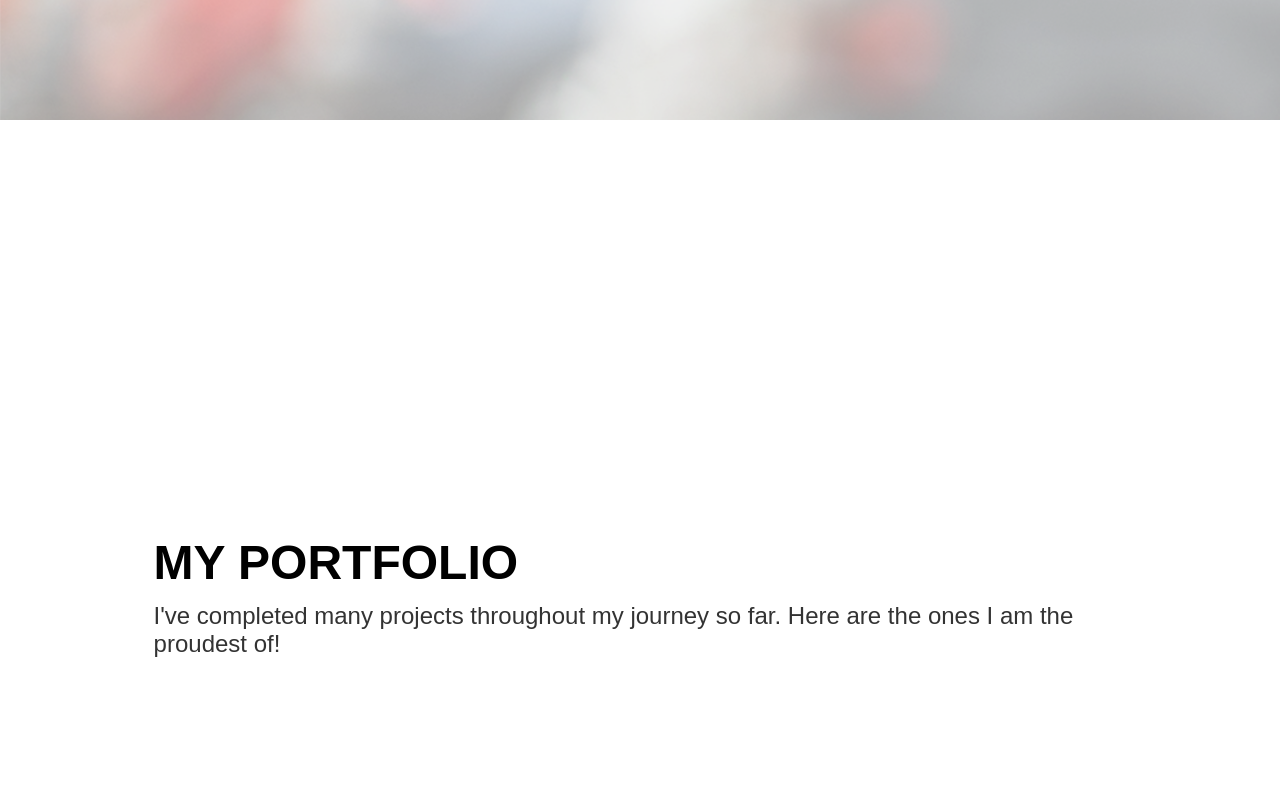
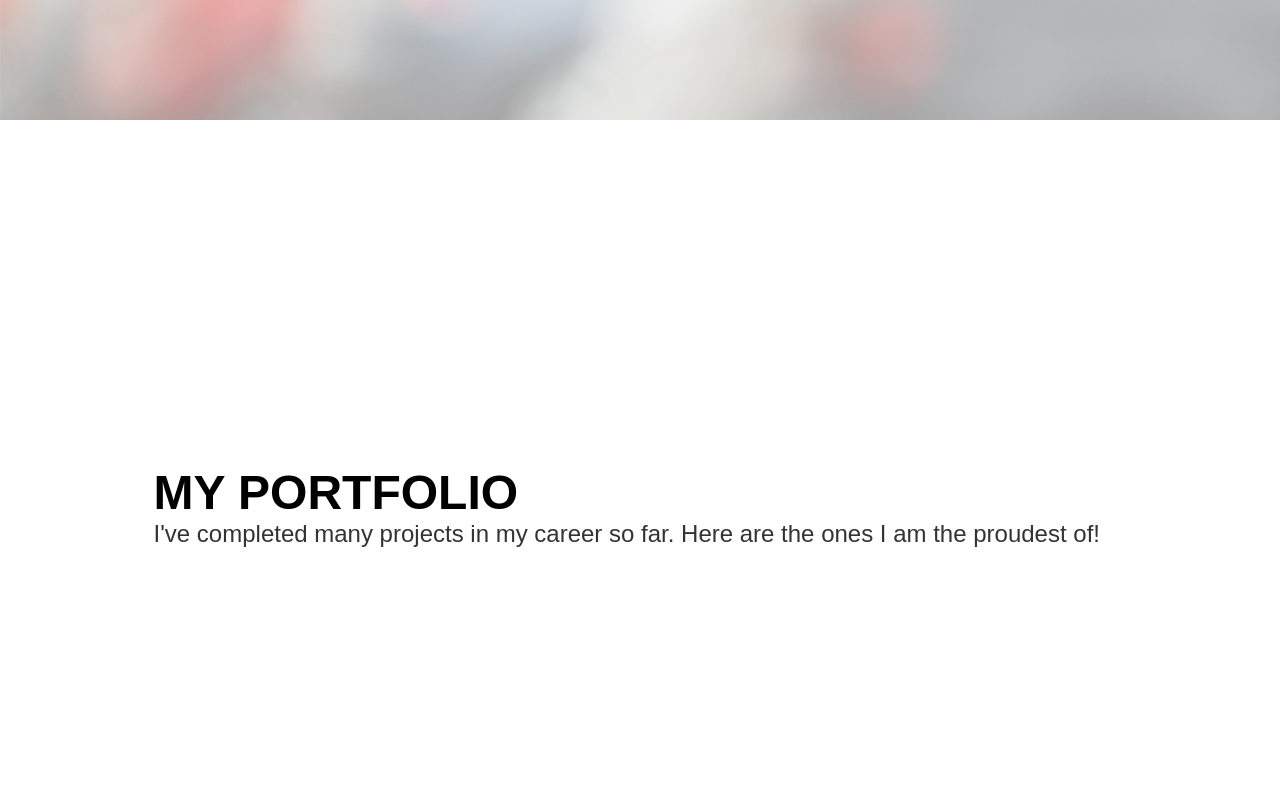
Before and after one commit to jameskbecker/portfolio-old, a Next.js app: page / in a window 1280 px wide. Shown: the part 680-1480 px from the top of the page. Built offline with nearby package versions, Linux system fonts and the light colour scheme.

Commit message:
Add and implement CoverPage

```diff
--- /dev/null
+++ b/src/components/cover-page/animations.ts
@@ -0,0 +1,25 @@
+import { Variants } from 'framer-motion';
+
+export const headingVariants: Variants = {
+  initial: {
+    opacity: 0,
+    transform: 'translateX(-100%)',
+  },
+  slideIn: {
+    opacity: 1,
+    transform: 'translateX(0%)',
+    transition: { duration: 1 },
+  },
+};
+
+export const subheadingVariants: Variants = {
+  initial: {
+    opacity: 0,
+    transform: 'translateX(-100%)',
+  },
+  slideIn: {
+    opacity: 1,
+    transform: 'translateX(0%)',
+    transition: { duration: 1, delay: 0.5 },
+  },
+};
--- a/src/components/sections/portfolioSection/PortfolioCover.tsx
+++ b/src/components/cover-page/index.tsx
@@ -1,44 +1,41 @@
 import { motion, useAnimationControls, useInView } from 'framer-motion';
 import { useEffect, useRef } from 'react';
 import { headingVariants, subheadingVariants } from './animations';
-import { StyledPortfolioCover } from './styles';
+import { StyledCoverPage } from './styles';
 
-const PortfolioCover = () => {
+const CoverPage = ({ heading, subheading }: any) => {
   const ref = useRef(null);
   const inView = useInView(ref);
   const controls = useAnimationControls();
 
   useEffect(() => {
     if (inView) {
-      controls.start('fall');
+      controls.start('slideIn');
     } else {
-      controls.start('stand');
+      controls.start('initial');
     }
-  });
+  }, [inView, controls]);
 
   return (
-    <StyledPortfolioCover>
+    <StyledCoverPage>
       <motion.h1
         ref={ref}
-        initial="stand"
+        initial="initial"
         animate={controls}
-        exit="stand"
         variants={headingVariants}
       >
-        My Portfolio
+        {heading}
       </motion.h1>
       <motion.h3
         ref={ref}
-        initial="stand"
+        initial="initial"
         animate={controls}
-        exit="stand"
         variants={subheadingVariants}
       >
-        I&apos;ve completed many projects throughout my journey so far. Here are
-        the ones I am the proudest of!
+        {subheading}
       </motion.h3>
-    </StyledPortfolioCover>
+    </StyledCoverPage>
   );
 };
 
-export default PortfolioCover;
+export default CoverPage;
--- /dev/null
+++ b/src/components/cover-page/styles.ts
@@ -0,0 +1,20 @@
+import styled from 'styled-components';
+
+export const StyledCoverPage = styled.div`
+  display: flex;
+  flex-direction: column;
+  height: 100vh;
+
+  h1,
+  h3 {
+    flex: 1 1;
+  }
+
+  h1 {
+    display: flex;
+    align-items: flex-end;
+  }
+
+  h3 {
+  }
+`;
--- a/src/components/sections/expertiseSection/index.tsx
+++ b/src/components/sections/expertiseSection/index.tsx
@@ -1,3 +1,4 @@
+import CoverPage from '@/components/cover-page';
 import ParallaxText from '@/components/parallaxText';
 import {
   other,
@@ -15,8 +16,13 @@ const space = '\xA0\xA0\xA0';
 const ExpertiseSection = () => {
   return (
     <StyledExpertiseSection id="expertise">
-      <h1>My Expertise</h1>
+      <CoverPage
+        heading="My Skills"
+        subheading="The opportunity to work with many different technologies has allowed me to discover where my interests lie and specialise in what I'm great at."
+      />
+
       <StyledExpertiseContent>
+        <h1>My Expertise</h1>
         <ParallaxText baseSpeed={-1}>
           <UpperText>{topFour.join(space)}</UpperText>
         </ParallaxText>
--- a/src/components/sections/expertiseSection/styles.tsx
+++ b/src/components/sections/expertiseSection/styles.tsx
@@ -5,7 +5,6 @@ export const StyledExpertiseSection = styled.section`
   flex-direction: column;
   justify-content: center;
   align-items: center;
-  height: 100vh;
 
   padding: 12vw;
   margin: 0;
@@ -20,6 +19,7 @@ export const StyledExpertiseContent = styled.div`
   justify-content: center;
   align-items: center;
   gap: 5rem;
+  height: 100vh;
 
   width: 100%;
 `;
--- a/src/components/sections/portfolioSection/animations.ts
+++ /dev/null
@@ -1,29 +0,0 @@
-import { Variants } from 'framer-motion';
-
-export const headingVariants: Variants = {
-  stand: {
-    opacity: 0,
-    transform: 'rotate(-90deg)',
-    transformOrigin: 'center left',
-  },
-  fall: {
-    opacity: 1,
-    transform: 'rotate(0deg)',
-    transformOrigin: 'center left',
-    transition: { type: 'spring', stiffness: 50, duration: 1, delay: 0.25 },
-  },
-};
-
-export const subheadingVariants: Variants = {
-  stand: {
-    opacity: 0,
-    transform: 'rotate(-90deg)',
-    transformOrigin: 'center left',
-  },
-  fall: {
-    opacity: 1,
-    transform: 'rotate(0deg)',
-    transformOrigin: 'center left',
-    transition: { type: 'spring', stiffness: 50, duration: 1 },
-  },
-};
--- a/src/components/sections/portfolioSection/index.tsx
+++ b/src/components/sections/portfolioSection/index.tsx
@@ -1,10 +1,14 @@
-import PortfolioCover from '@/components/sections/portfolioSection/PortfolioCover';
+import CoverPage from '@/components/cover-page';
 import Gallery from '@/features/gallery';
 import { StyledPortfolioSection } from './styles';
 
+const heading = 'My Portfolio';
+const subheading =
+  "I've completed many projects in my career so far. Here are the ones I am the proudest of!";
+
 const PortfolioSection = () => (
   <StyledPortfolioSection id="portfolio">
-    <PortfolioCover />
+    <CoverPage heading={heading} subheading={subheading} />
     <Gallery />
   </StyledPortfolioSection>
 );
```
